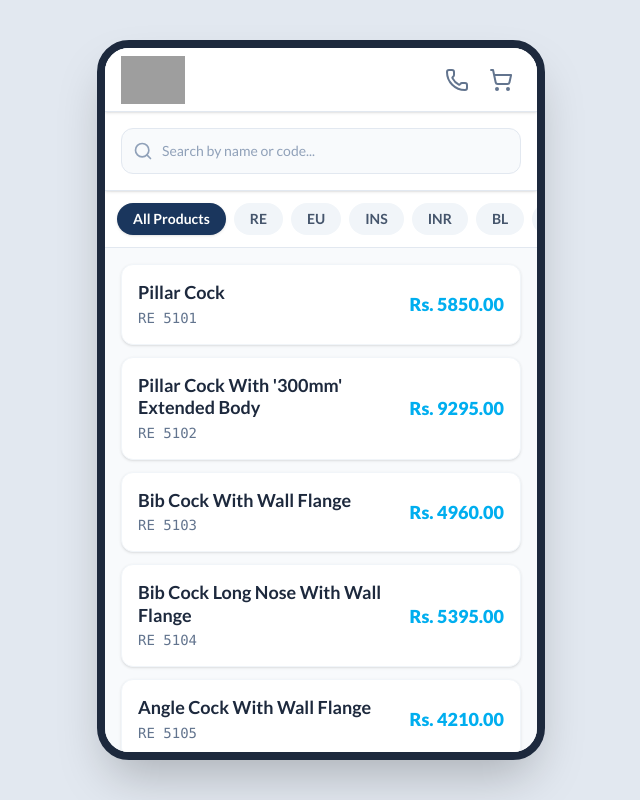
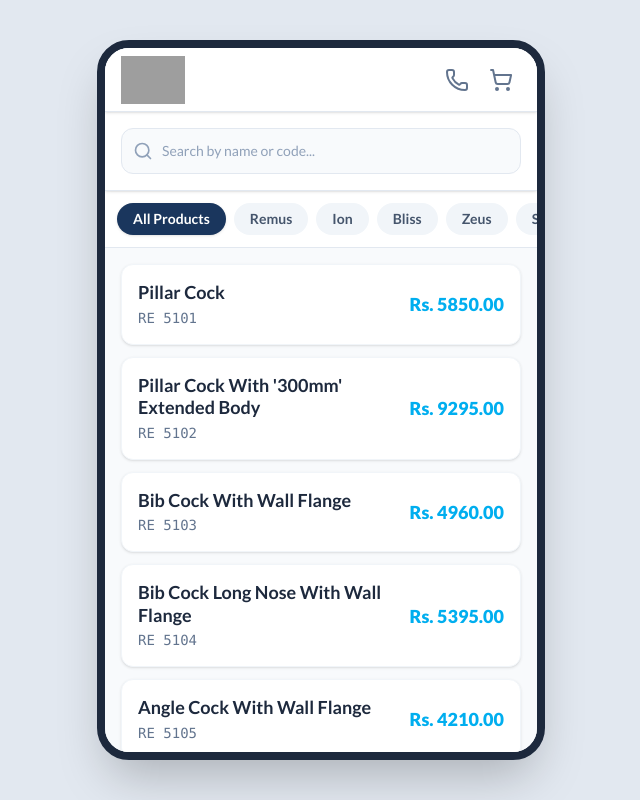
Before and after one commit to saurabhgarg55/troika-price-list2, a React (Vite) app: page / in a window 1280 px wide. Shown: the whole page, without its empty margins (319-959 px from the left). Built offline with nearby package versions, Linux system fonts and the light colour scheme; grey boxes are pictures that could not be loaded.

Commit message:
feat: Improve category filtering and mapping
Introduces a mapping for product categories to display user-friendly names instead of abbreviations. This change also updates the filtering logic to correctly handle these mapped categories and adds new shower products.

```diff
--- a/src/App.tsx
+++ b/src/App.tsx
@@ -473,7 +473,20 @@ export default function App() {
     setProducts(productsData as Product[]);
   }, []);
 
-  const categories = ["All", "RE", "EU", "INS", "INR", "BL", "SL", "VS", "NK", "ZE", "VN", "HD", "CR", "DN", "AT", "PR", "EKO", "AL", "T", "MG", "OP", "SQ", "C", "HR", "AR", "SH", "HF", "SINK"];
+  const categoryMapping: { [key: string]: string } = {
+    "Remus": "RE",
+    "Ion": "INR",
+    "Bliss": "BL",
+    "Zeus": "ZE",
+    "Sol": "SL",
+    "Venus": "VN",
+    "Hades": "HD",
+    "Hf": "HF",
+    "Sink": "SINK",
+    "T": "T"
+  };
+
+  const categories = ["All", ...Object.keys(categoryMapping)];
 
   const filteredProducts = useMemo(() => {
     return products.filter(p => {
@@ -486,10 +499,11 @@ export default function App() {
       let matchesCategory = selectedCategory === 'All';
 
       if (!matchesCategory) {
-        if (selectedCategory === 'SINK') {
+        if (selectedCategory === 'Sink') {
           matchesCategory = prefix === 'SINK' || prefix === 'KITCHEN' || prefix === 'SMART' || (p.notes && p.notes.toLowerCase().includes('sink')) || p.name.toLowerCase().includes('sink');
         } else {
-          matchesCategory = prefix === selectedCategory;
+          const mappedPrefix = categoryMapping[selectedCategory];
+          matchesCategory = prefix === mappedPrefix;
         }
       }
 
```
Also changed, not shown: public/icon-192.png, public/icon-512.png, src/data/products.json.
